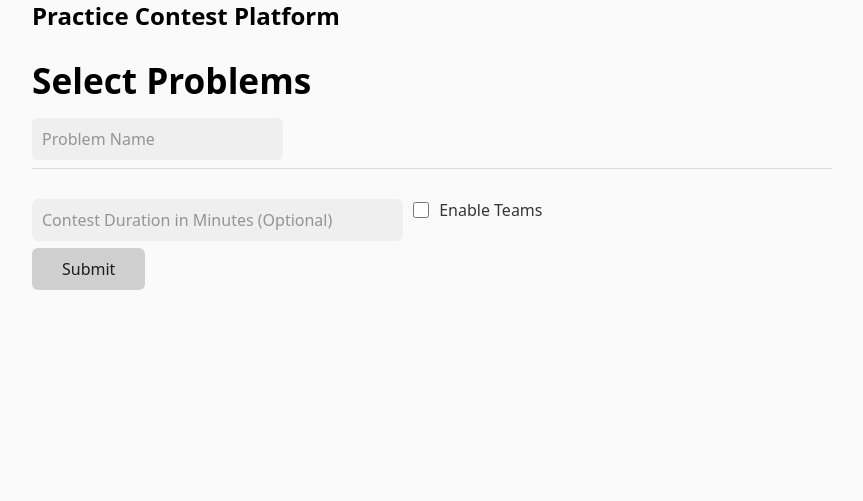
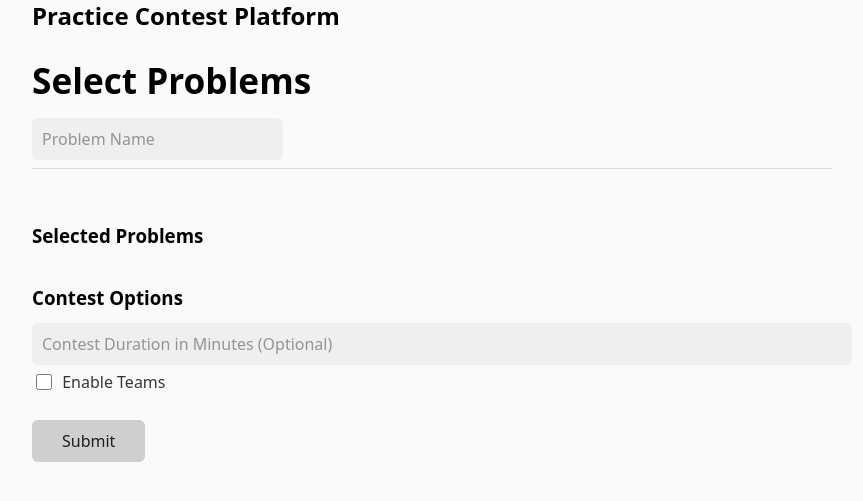
Before and after one commit to phscpt/platform, a Flask app: page /select in a window 1280 px wide. Shown: the part 185-686 px from the top of the page, without its empty margins (208-1071 px from the left). Run offline with Flask 2, Linux system fonts and the light colour scheme.

Commit message:
Fix select page

```diff
--- a/proto/style.css
+++ b/proto/style.css
@@ -56,7 +56,7 @@ a {
     border-radius: 5px;
     padding: 10px;
 }
-.box button, .box input {
+.box button, .box input[type=text], .box input[type=number], .box input[type=submit] {
     width: 100%;
     box-sizing: border-box;
 }
--- a/templates/select.html
+++ b/templates/select.html
@@ -157,17 +157,15 @@
 </script>
 <hr>
 <br>
+<h3>Selected Problems</h3>
 <div class="grid-mini" id="question-grid">
-</div>
-<div style="float:left;">
-    <input id="amountOfTime" type="text" size="33" name="timer" placeholder="Contest Duration in Minutes (Optional)">
-</div>
-<div>
-    <input type="checkbox" id="doTeams">
-    <label for="doTeams">Enable Teams</label><br>
 </div>
 <form method="post">
     <textarea name="problems" id="problems" style="display:none"></textarea>
+    <h3>Contest Options</h3>
+    <input id="amountOfTime" type="text" name="timer" style="width:100%" placeholder="Contest Duration in Minutes (Optional)">
+    <input type="checkbox" id="doTeams" name="teams">
+    <label for="doTeams">Enable Teams</label><br>
     <br>
     <input type="submit">
 </form>
```
